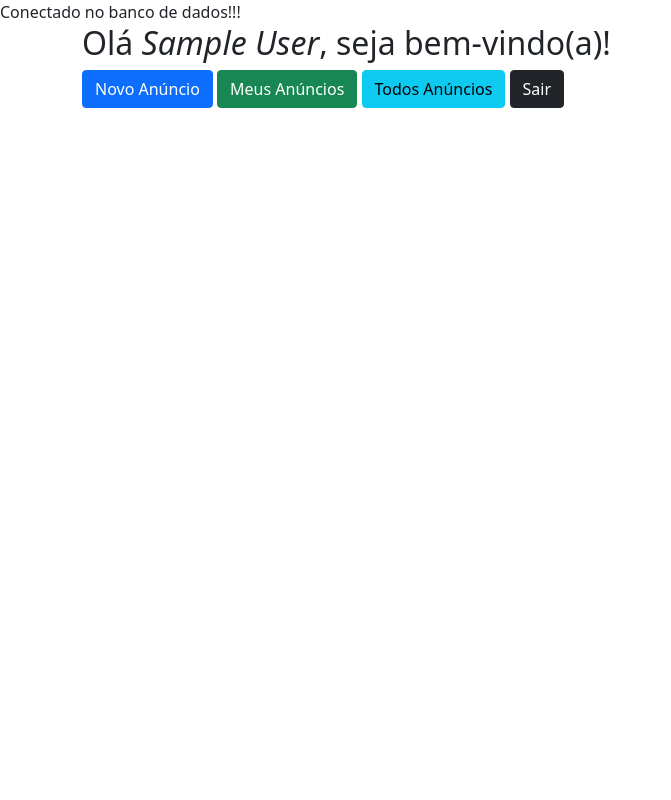
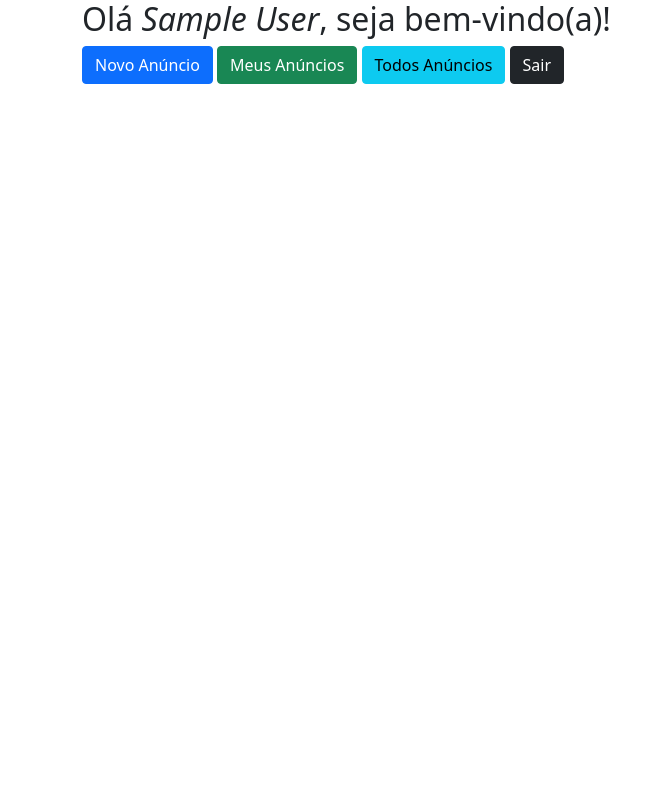
Before and after one commit to LoriaLawrenceZ/ST3-PHP, a PHP site: page /index_logado.php in a window 1280 px wide. Shown: the whole page, without its empty margins (0-671 px from the left). Run offline with PHP 8.4, Linux system fonts and the light colour scheme; the visitor is signed in with stand-in values (Sample User, id 1); data that the repository does not hold is empty; some libraries are stand-ins or nearby versions.

Commit message:
Removendo mensagem desnecessária

```diff
--- a/ProjetoDoacaoPet/conectaBD.php
+++ b/ProjetoDoacaoPet/conectaBD.php
@@ -22,7 +22,6 @@ try {
         $senha,
         [PDO::ATTR_ERRMODE => PDO::ERRMODE_EXCEPTION]
     );
-    echo "Conectado no banco de dados!!!";
 } catch (PDOException $e) {
     echo "Falha ao conectar ao banco de dados. <br/>";
     die($e->getMessage());
```
